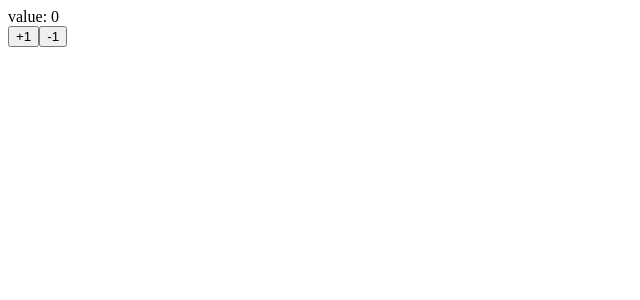
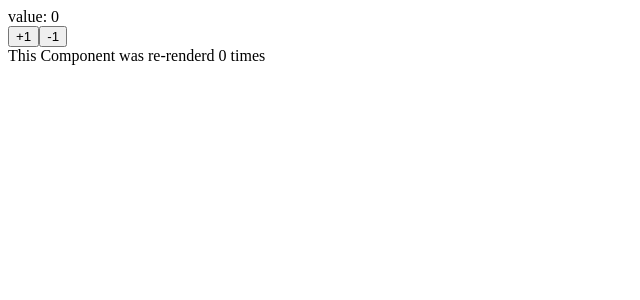
Before and after one commit to kazuyuki-mera/react-typescript, a React (Create React App) app: page / in a window 1280 px wide. Shown: the top 300 px of the page, without its empty margins (0-640 px from the left). Built offline with nearby package versions, Linux system fonts and the light colour scheme; the HTML template or start-up script is replaced by a standard one.

Commit message:
useRefとuseEffect

```diff
--- a/src/Counter.tsx
+++ b/src/Counter.tsx
@@ -1,4 +1,4 @@
-import React, { useState } from 'react';
+import React, { useEffect, useRef, useState } from 'react';
 
 const Counter: React.FC<{}> = () => {
   const [value, setValue] = useState<number>(0);
@@ -11,11 +11,16 @@
     setValue((prevState) => prevState - 1);
   };
 
+  const renderTimes = useRef<number>(0);
+  useEffect(() => {
+    renderTimes.current = renderTimes.current + 1;
+  });
   return (
     <div>
       <div>value: {value}</div>
       <button onClick={increment}>+1</button>
       <button onClick={decrement}>-1</button>
+      <div>This Component was re-renderd {renderTimes.current} times</div>
     </div>
   );
 };
```
